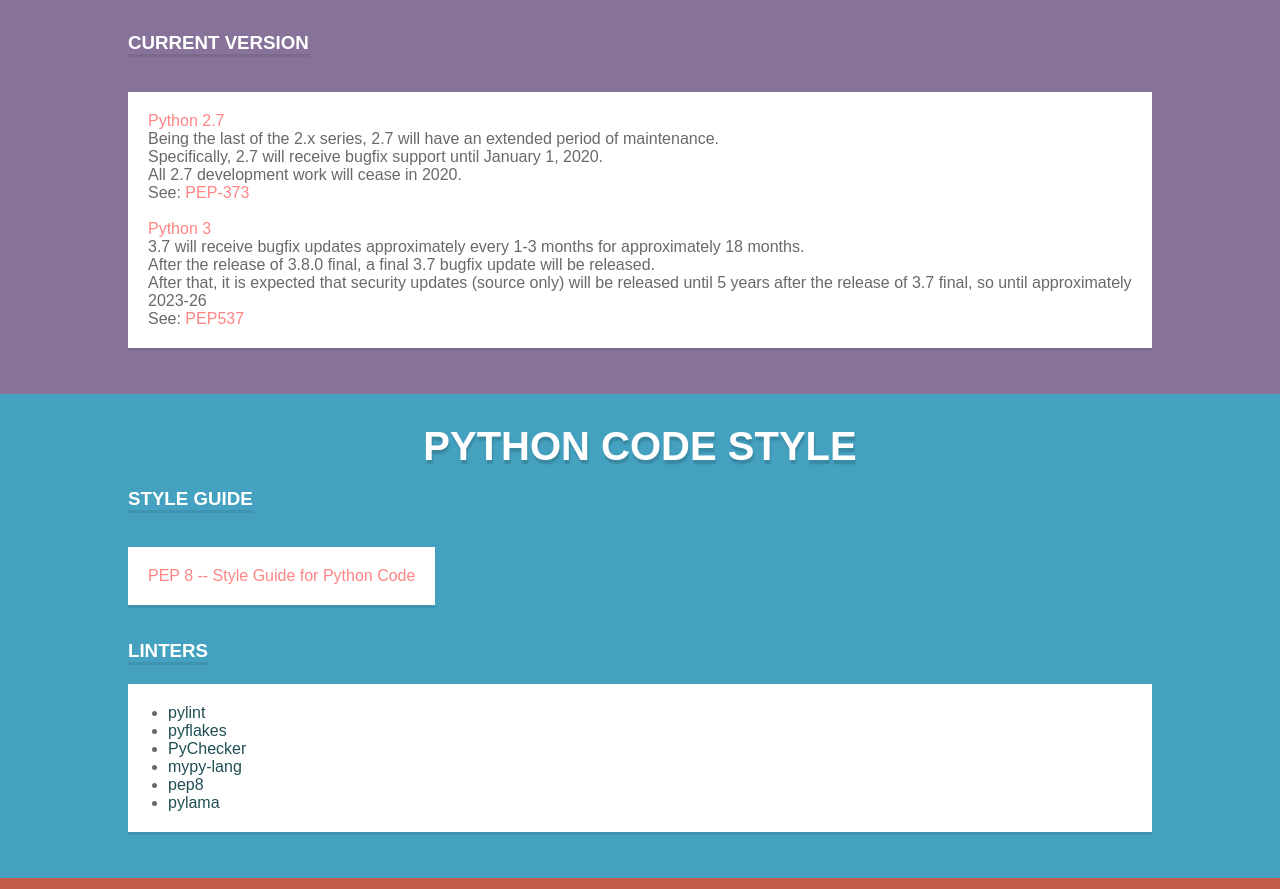
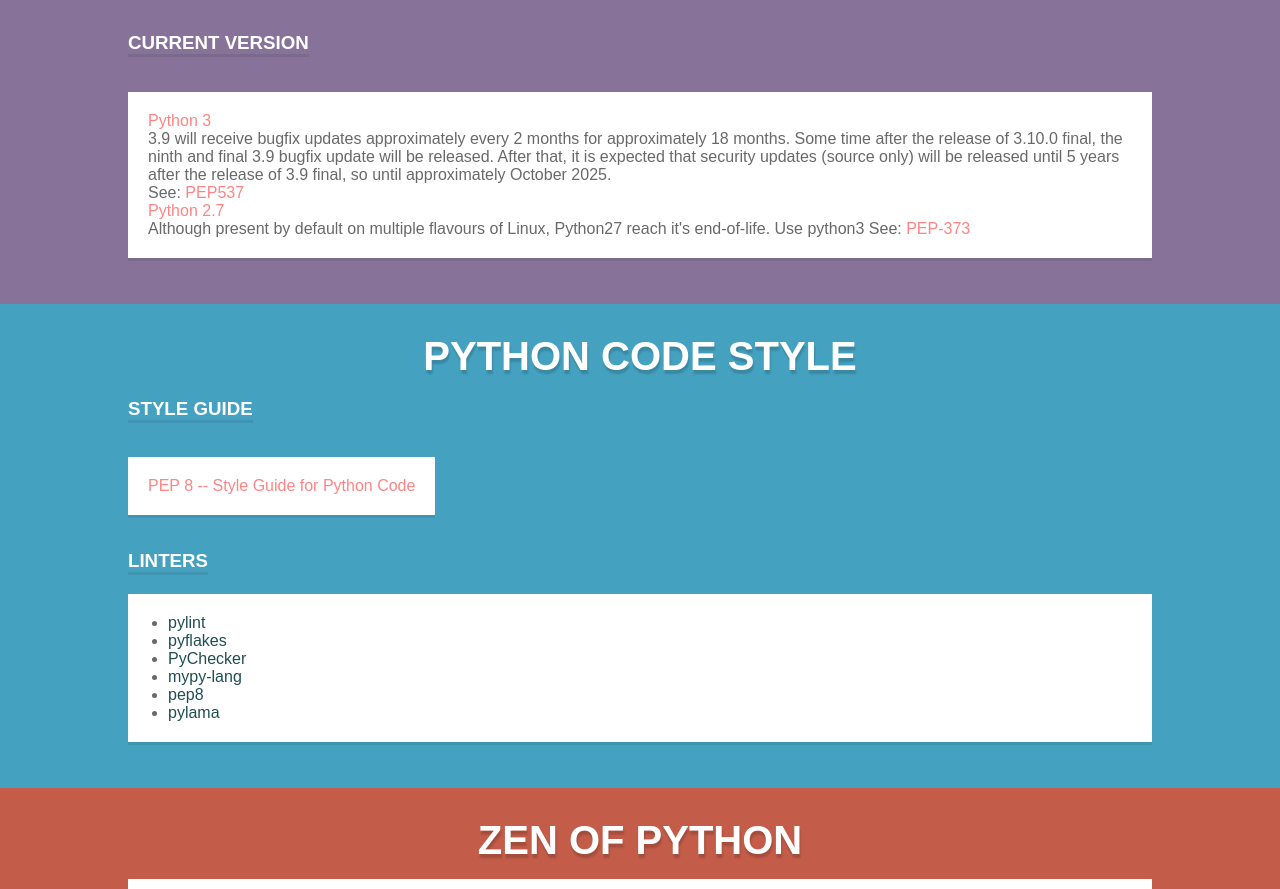
Before and after one commit to DominikWro/DominikWro.github.io, a website: page index.html in a window 1280 px wide. Shown: the part 1537-2426 px from the top of the page. Drawn offline with Linux system fonts and the light colour scheme.

Commit message:
Update index.html

```diff
--- a/index.html
+++ b/index.html
@@ -101,17 +101,17 @@
 <h3>CURRENT VERSION</h3>
 
 <p>
-    <a href='https://www.python.org/downloads/release/python-2714/'>Python 2.7</a><br>
-    Being the last of the 2.x series, 2.7 will have an extended period of maintenance.<br>
-    Specifically, 2.7 will receive bugfix support until January 1, 2020.<br>
-    All 2.7 development work will cease in 2020.<br>
+    <a href='https://www.python.org/downloads/release/python-370/'>Python 3</a><br>
+    3.9 will receive bugfix updates approximately every 2 months for approximately 18 months.
+    Some time after the release of 3.10.0 final, the ninth and final 3.9 bugfix update will be released.
+    After that, it is expected that security updates (source only) will be released until 5 years after the release of 3.9 final,
+    so until approximately October 2025.<br>
+    See: <a href="https://www.python.org/dev/peps/pep-0596/">PEP537</a>
+    <br>
+    <a href='https://www.python.org/downloads/release/python-2713/'>Python 2.7</a><br>
+    Although present by default on multiple flavours of Linux, Python27 reach it's end-of-life.
+    Use python3
     See: <a href="https://www.python.org/dev/peps/pep-0373/">PEP-373</a><br>
-    <br>
-    <a href='https://www.python.org/downloads/release/python-370/'>Python 3</a><br>
-    3.7 will receive bugfix updates approximately every 1-3 months for approximately 18 months.<br>
-    After the release of 3.8.0 final, a final 3.7 bugfix update will be released. <br>
-    After that, it is expected that security updates (source only) will be released until 5 years after the release of 3.7 final, so until approximately 2023-26<br>
-    See: <a href="https://www.python.org/dev/peps/pep-0537/">PEP537</a>
 </p>
 
 
```
